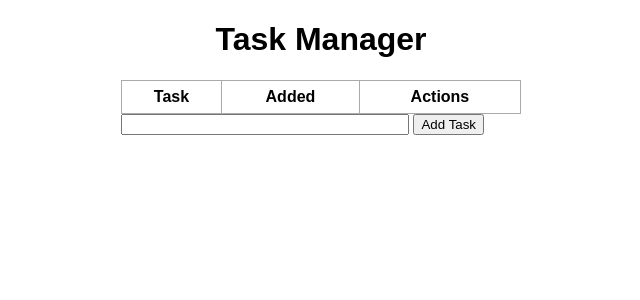
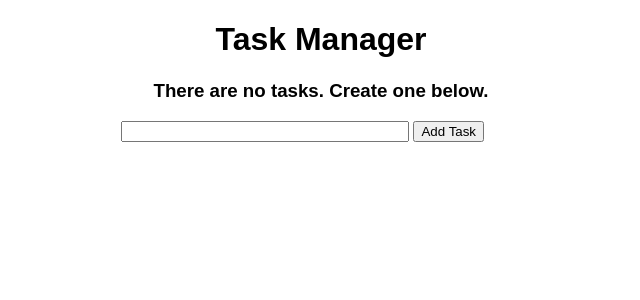
Before and after one commit to valievav/Python_programs, a Flask app: page / in a window 1280 px wide. Shown: the top 300 px of the page, without its empty margins (319-959 px from the left). Run offline with Flask 2, Linux system fonts and the light colour scheme; data that the repository does not hold is empty.

Commit message:
Add readme, add condition to index.html if no tasks

```diff
--- a/flask_app/templates/index.html
+++ b/flask_app/templates/index.html
@@ -8,6 +8,10 @@
 {% block body %}
 <div class="content">
   <h1 style="text-align: center">Task Manager</h1>
+
+  {% if tasks| length < 1 %}
+    <h3 style="text-align: center">There are no tasks. Create one below.</h3>
+  {% else %}
 
   <table>
     <!-- Table Header-->
@@ -30,6 +34,8 @@
     {% endfor %}
   </table>
 
+  {% endif %}
+
   <form action="/" method="POST">
     <input type="text" name="content" id="content">
     <input type="submit" value="Add Task">
```
Also changed, not shown: flask_app/README.md (added).
